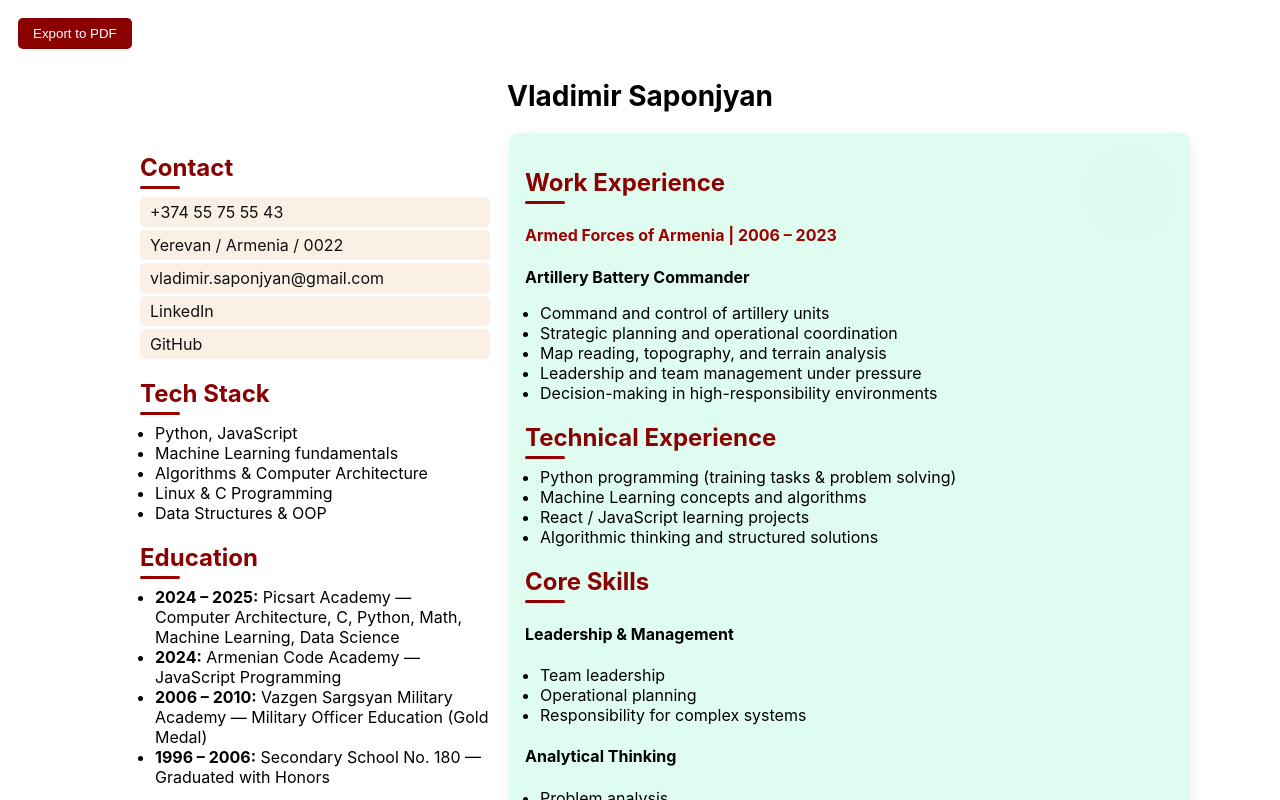
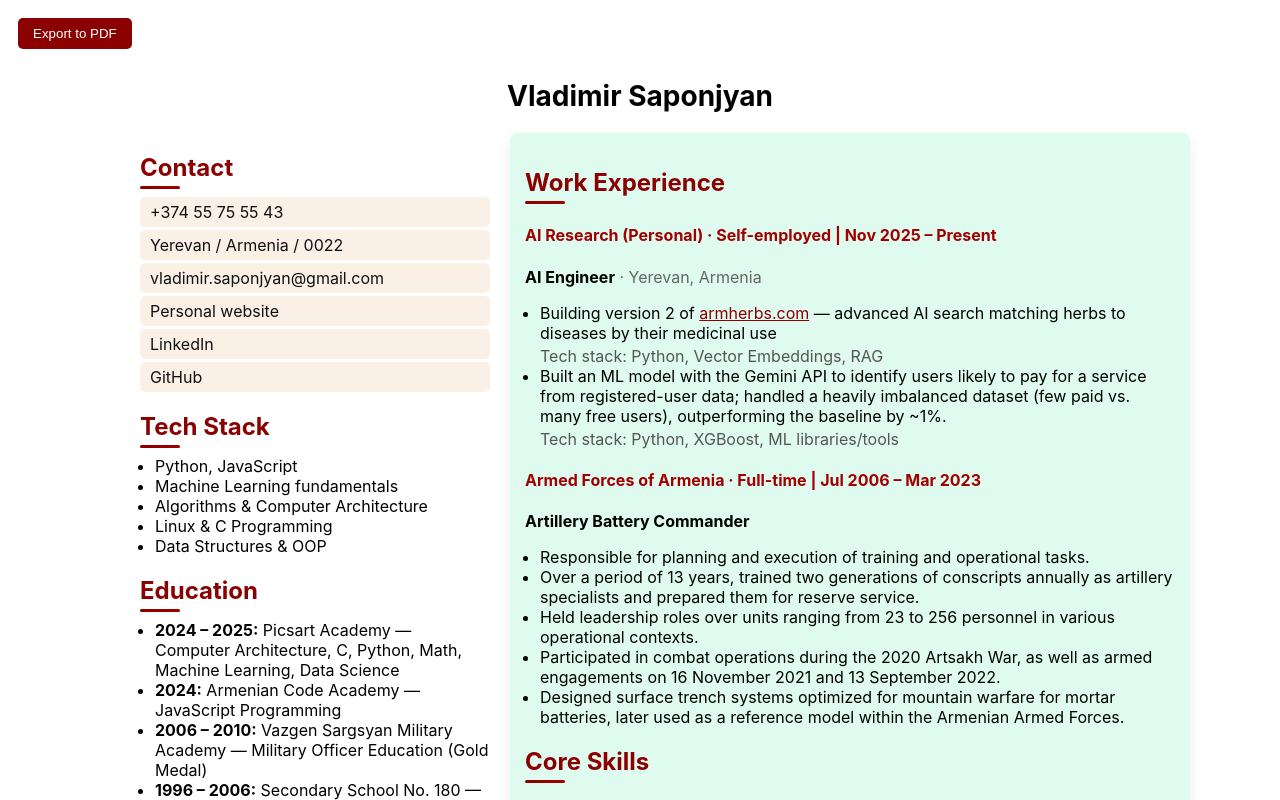
Before and after one commit to vsaponjyan/react-cv, a React (Create React App) app: page / in a window 1280 px wide. Shown: the top 800 px of the page. Built offline with nearby package versions, Linux system fonts and the light colour scheme.

Commit message:
update work experience

```diff
--- a/src/LeftColumn.jsx
+++ b/src/LeftColumn.jsx
@@ -30,6 +30,7 @@ const LeftColumn = () => {
       <ContactCard type="phone" value="+374 55 75 55 43" />
       <ContactCard type="address" value="Yerevan / Armenia / 0022" />
       <ContactCard type="email" value="vladimir.saponjyan@gmail.com" />
+      <ContactCard type="link" value="https://www.vladimirsaponjyan.com/" label="Personal website" />
       <ContactCard type="link" value="https://linkedin.com/in/vladimir-saponjyan" label="LinkedIn" />
       <ContactCard type="link" value="https://github.com/vsaponjyan" label="GitHub" />
 
--- a/src/RightColumn.jsx
+++ b/src/RightColumn.jsx
@@ -2,24 +2,44 @@ import React from 'react';
 import SectionTitle from './SectionTitle';
 import { motion } from 'framer-motion';
 
-const workExperience = {
-  company: 'Armed Forces of Armenia',
-  period: '2006 – 2023',
-  role: 'Artillery Battery Commander',
-  responsibilities: [
-    'Command and control of artillery units',
-    'Strategic planning and operational coordination',
-    'Map reading, topography, and terrain analysis',
-    'Leadership and team management under pressure',
-    'Decision-making in high-responsibility environments',
-  ],
-};
-
-const technicalExperience = [
-  'Python programming (training tasks & problem solving)',
-  'Machine Learning concepts and algorithms',
-  'React / JavaScript learning projects',
-  'Algorithmic thinking and structured solutions',
+const workExperience = [
+  {
+    role: 'AI Engineer',
+    company: 'AI Research (Personal) · Self-employed',
+    period: 'Nov 2025 – Present',
+    location: 'Yerevan, Armenia',
+    responsibilities: [
+      {
+        text: (
+          <>
+            Building version 2 of{' '}
+            <a href="https://armherbs.com" target="_blank" rel="noopener noreferrer">armherbs.com</a>
+            {' '}— advanced AI search matching herbs to diseases by their medicinal use
+          </>
+        ),
+        tech: 'Python, Vector Embeddings, RAG',
+      },
+      {
+        text:
+          'Built an ML model with the Gemini API to identify users likely to pay for a service ' +
+          'from registered-user data; handled a heavily imbalanced dataset (few paid vs. many ' +
+          'free users), outperforming the baseline by ~1%.',
+        tech: 'Python, XGBoost, ML libraries/tools',
+      },
+    ],
+  },
+  {
+    role: 'Artillery Battery Commander',
+    company: 'Armed Forces of Armenia · Full-time',
+    period: 'Jul 2006 – Mar 2023',
+    responsibilities: [
+      { text: 'Responsible for planning and execution of training and operational tasks.' },
+      { text: 'Over a period of 13 years, trained two generations of conscripts annually as artillery specialists and prepared them for reserve service.' },
+      { text: 'Held leadership roles over units ranging from 23 to 256 personnel in various operational contexts.' },
+      { text: 'Participated in combat operations during the 2020 Artsakh War, as well as armed engagements on 16 November 2021 and 13 September 2022.' },
+      { text: 'Designed surface trench systems optimized for mountain warfare for mortar batteries, later used as a reference model within the Armenian Armed Forces.' },
+    ],
+  },
 ];
 
 const coreSkills = {
@@ -38,14 +58,23 @@ const RightColumn = () => {
       transition={{ duration: 1.2, ease: "easeOut" }}
     >
       <SectionTitle title="Work Experience" />
-      <h4 style={{ color: "#a10000" }}>{workExperience.company} | {workExperience.period}</h4>
-      <p><b>{workExperience.role}</b></p>
-      <ul>
-        {workExperience.responsibilities.map((item, i) => <li key={i}>{item}</li>)}
-      </ul>
-
-      <SectionTitle title="Technical Experience" />
-      <ul>{technicalExperience.map((item, i) => <li key={i}>{item}</li>)}</ul>
+      {workExperience.map((job, i) => (
+        <div className="job" key={i}>
+          <h4 style={{ color: "#a10000" }}>{job.company} | {job.period}</h4>
+          <p>
+            <b>{job.role}</b>
+            {job.location && <span className="job-location"> · {job.location}</span>}
+          </p>
+          <ul>
+            {job.responsibilities.map((item, j) => (
+              <li key={j}>
+                {item.text}
+                {item.tech && <div className="tech-stack">Tech stack: {item.tech}</div>}
+              </li>
+            ))}
+          </ul>
+        </div>
+      ))}
 
       <SectionTitle title="Core Skills" />
       <h4>Leadership & Management</h4>
--- a/src/styles.css
+++ b/src/styles.css
@@ -159,3 +159,23 @@ ul {
     font-size: 16px;
   }
 }
+
+/* Work experience entries */
+.job {
+  margin-bottom: 14px;
+  break-inside: avoid;
+}
+
+.job-location {
+  color: #666;
+  font-weight: 400;
+}
+
+.tech-stack {
+  color: #555;
+  margin-top: 3px;
+}
+
+.right-column a {
+  color: #8B0000;
+}
```
